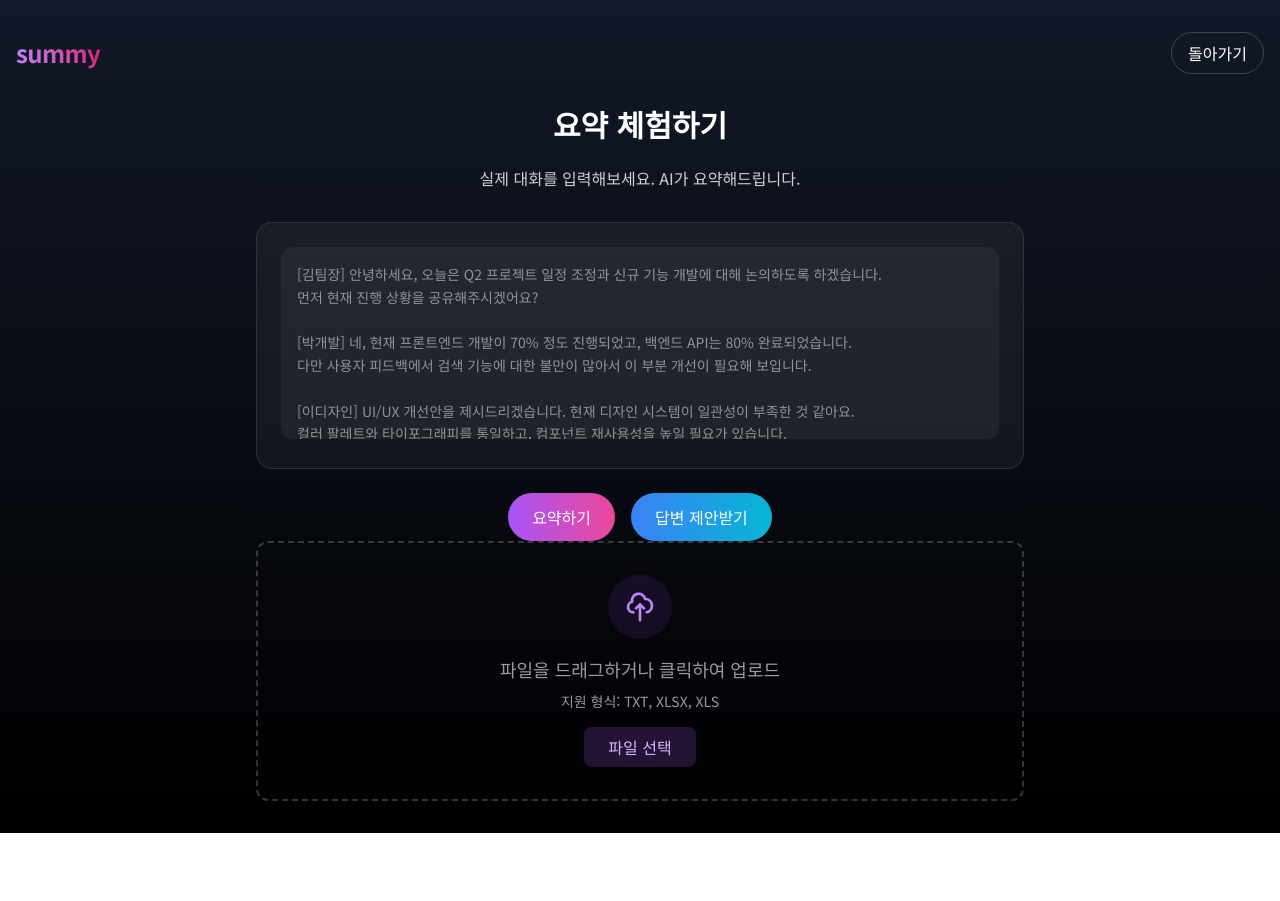
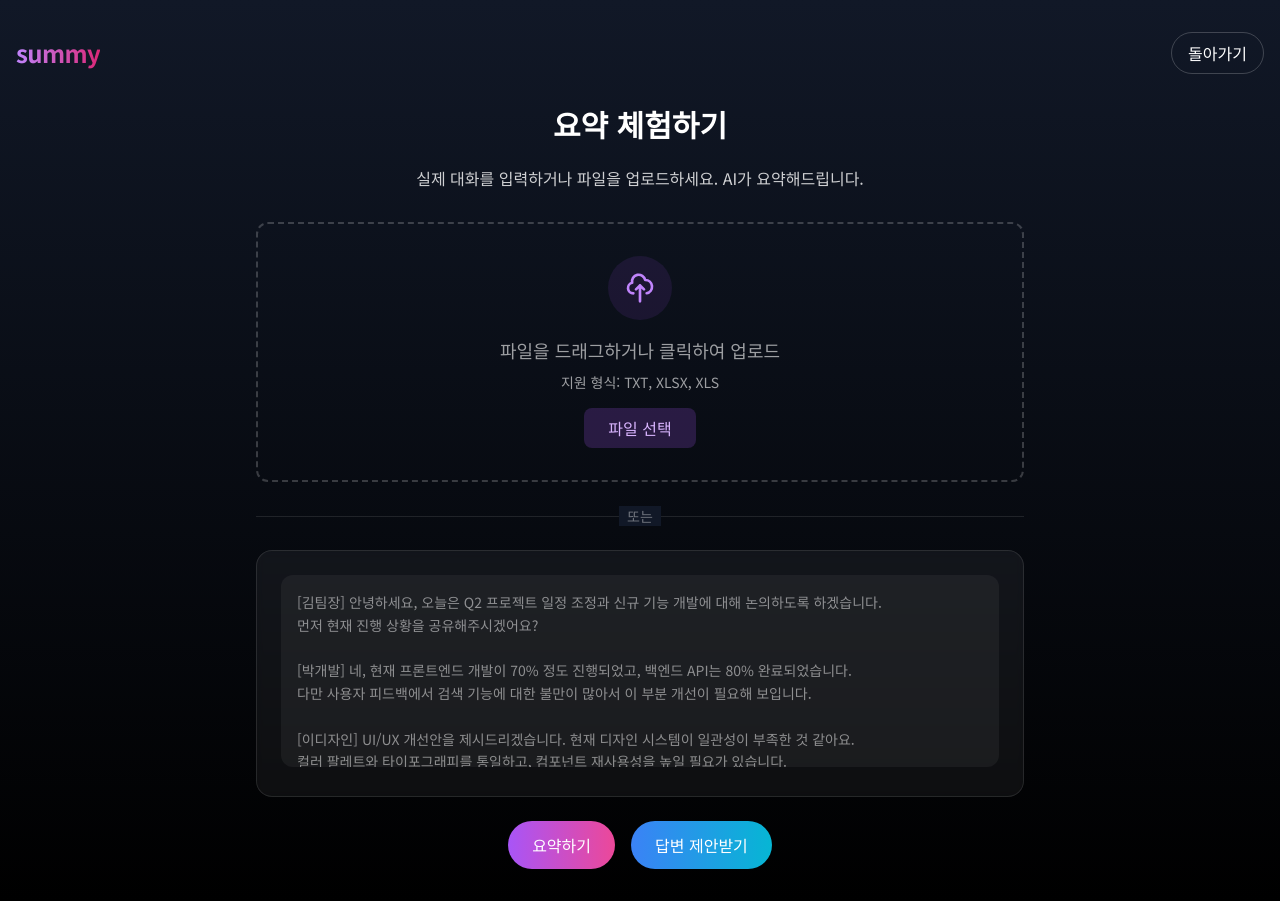
Before and after one commit to FLYLIKEB/summy, a Next.js app: page /demo in a window 1280 px wide. Before the commit the page ends 833 px from the top, so only its background shows below. Built offline with nearby package versions, Linux system fonts and the light colour scheme.

Commit message:
fix: 파일 업로드 UI 개선 및 위치 조정

```diff
--- a/app/demo/page.tsx
+++ b/app/demo/page.tsx
@@ -203,13 +203,91 @@ export default function DemoPage() {
             요약 체험하기
           </h1>
           <p className="text-center mb-8 opacity-80">
-            실제 대화를 입력해보세요. AI가 요약해드립니다.
+            실제 대화를 입력하거나 파일을 업로드하세요. AI가 요약해드립니다.
           </p>
 
+          {/* 파일 업로드 영역 */}
+          <div
+            className={`relative border-2 border-dashed rounded-xl p-8 text-center transition-all duration-300 cursor-pointer mb-6 ${
+              isDragging
+                ? 'border-purple-500 bg-purple-500/10'
+                : 'border-white/20 hover:border-purple-500/50'
+            }`}
+            onDragOver={handleDragOver}
+            onDragLeave={handleDragLeave}
+            onDrop={handleDrop}
+            onClick={() => fileInputRef.current?.click()}
+          >
+            <input
+              type="file"
+              ref={fileInputRef}
+              onChange={handleFileInputChange}
+              accept=".txt,.xlsx,.xls"
+              className="hidden"
+            />
+            <div className="space-y-4">
+              <div className="flex justify-center">
+                <div className="w-16 h-16 rounded-full bg-purple-500/10 flex items-center justify-center">
+                  <svg className="w-8 h-8 text-purple-400" fill="none" stroke="currentColor" viewBox="0 0 24 24">
+                    <path strokeLinecap="round" strokeLinejoin="round" strokeWidth={2} d="M7 16a4 4 0 01-.88-7.903A5 5 0 1115.9 6L16 6a5 5 0 011 9.9M15 13l-3-3m0 0l-3 3m3-3v12" />
+                  </svg>
+                </div>
+              </div>
+              <div className="text-white/60">
+                <p className="text-lg font-medium">파일을 드래그하거나 클릭하여 업로드</p>
+                <p className="text-sm mt-2">지원 형식: TXT, XLSX, XLS</p>
+              </div>
+              <button
+                onClick={(e) => {
+                  e.stopPropagation()
+                  fileInputRef.current?.click()
+                }}
+                className="px-6 py-2 bg-purple-500/20 text-purple-300 rounded-lg hover:bg-purple-500/30 transition-colors"
+              >
+                파일 선택
+              </button>
+            </div>
+          </div>
+
+          {/* 업로드된 파일 표시 */}
+          {fileName && (
+            <div className="flex items-center justify-between bg-purple-500/10 rounded-lg p-4 mb-6">
+              <div className="flex items-center space-x-3">
+                <svg className="w-5 h-5 text-purple-400" fill="none" stroke="currentColor" viewBox="0 0 24 24">
+                  <path strokeLinecap="round" strokeLinejoin="round" strokeWidth={2} d="M9 12h6m-6 4h6m2 5H7a2 2 0 01-2-2V5a2 2 0 012-2h5.586a1 1 0 01.707.293l5.414 5.414a1 1 0 01.293.707V19a2 2 0 01-2 2z" />
+                </svg>
+                <span className="text-white/80">{fileName}</span>
+              </div>
+              <button
+                onClick={handleRemoveFile}
+                className="text-white/40 hover:text-white/60 transition-colors"
+              >
+                <svg className="w-5 h-5" fill="none" stroke="currentColor" viewBox="0 0 24 24">
+                  <path strokeLinecap="round" strokeLinejoin="round" strokeWidth={2} d="M6 18L18 6M6 6l12 12" />
+                </svg>
+              </button>
+            </div>
+          )}
+
+          {/* 구분선 */}
+          <div className="relative mb-6">
+            <div className="absolute inset-0 flex items-center">
+              <div className="w-full border-t border-white/10"></div>
+            </div>
+            <div className="relative flex justify-center text-sm">
+              <span className="px-2 bg-gray-900 text-white/40">또는</span>
+            </div>
+          </div>
+
+          {/* 텍스트 입력 영역 */}
           <div className="card mb-6">
             <textarea
               value={input}
-              onChange={(e) => setInput(e.target.value)}
+              onChange={(e) => {
+                setInput(e.target.value)
+                setUploadedFile(null)
+                setFileName('')
+              }}
               className="w-full h-48 bg-white bg-opacity-5 rounded-xl p-4 text-white placeholder:text-white/50 placeholder:text-sm placeholder:font-light placeholder:leading-relaxed focus:outline-none focus:ring-2 focus:ring-purple-500 resize-none"
               placeholder={EXAMPLE_CONVERSATION}
             />
@@ -508,49 +586,6 @@ export default function DemoPage() {
               </div>
             </div>
           )}
-
-          {/* 파일 업로드 영역 */}
-          <div
-            className={`relative border-2 border-dashed rounded-xl p-8 text-center transition-all duration-300 cursor-pointer ${
-              isDragging
-                ? 'border-purple-500 bg-purple-500/10'
-                : 'border-white/20 hover:border-purple-500/50'
-            }`}
-            onDragOver={handleDragOver}
-            onDragLeave={handleDragLeave}
-            onDrop={handleDrop}
-            onClick={() => fileInputRef.current?.click()}
-          >
-            <input
-              type="file"
-              ref={fileInputRef}
-              onChange={handleFileInputChange}
-              accept=".txt,.xlsx,.xls"
-              className="hidden"
-            />
-            <div className="space-y-4">
-              <div className="flex justify-center">
-                <div className="w-16 h-16 rounded-full bg-purple-500/10 flex items-center justify-center">
-                  <svg className="w-8 h-8 text-purple-400" fill="none" stroke="currentColor" viewBox="0 0 24 24">
-                    <path strokeLinecap="round" strokeLinejoin="round" strokeWidth={2} d="M7 16a4 4 0 01-.88-7.903A5 5 0 1115.9 6L16 6a5 5 0 011 9.9M15 13l-3-3m0 0l-3 3m3-3v12" />
-                  </svg>
-                </div>
-              </div>
-              <div className="text-white/60">
-                <p className="text-lg font-medium">파일을 드래그하거나 클릭하여 업로드</p>
-                <p className="text-sm mt-2">지원 형식: TXT, XLSX, XLS</p>
-              </div>
-              <button
-                onClick={(e) => {
-                  e.stopPropagation()
-                  fileInputRef.current?.click()
-                }}
-                className="px-6 py-2 bg-purple-500/20 text-purple-300 rounded-lg hover:bg-purple-500/30 transition-colors"
-              >
-                파일 선택
-              </button>
-            </div>
-          </div>
         </div>
       </div>
     </main>
```
